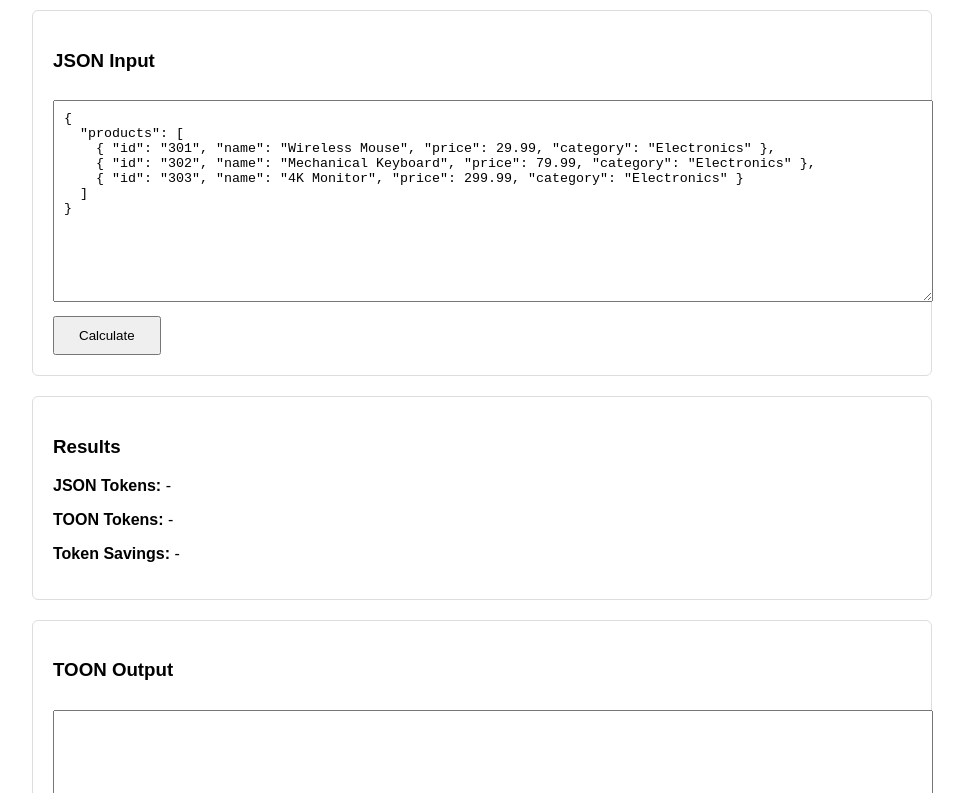
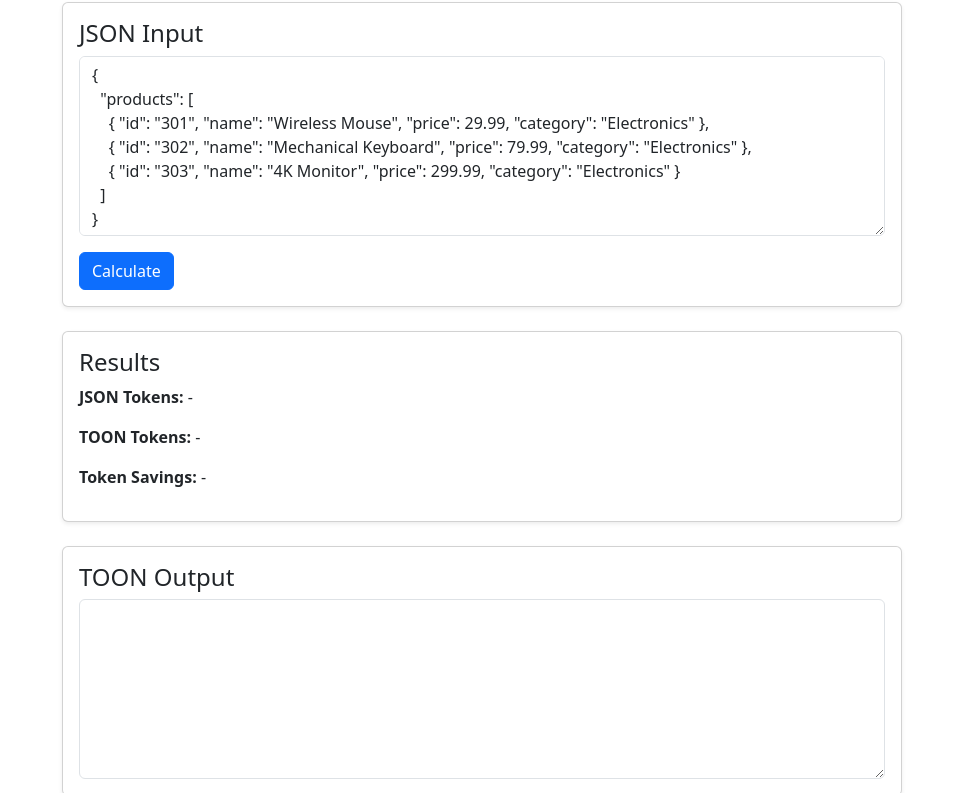
Before and after one commit to Ram612/json-toon-demo, a plain HTML site: page index.html in a window 1280 px wide. Shown: the part 100-893 px from the top of the page, without its empty margins (158-1122 px from the left). Drawn offline with nearby package versions, Linux system fonts and the light colour scheme.

Commit message:
Update index.html

```diff
--- a/index.html
+++ b/index.html
@@ -4,55 +4,79 @@
   <meta charset="UTF-8" />
   <title>JSON vs TOON Comparison Tool</title>
 
+  <!-- Bootstrap -->
+  <link
+    href="https://cdn.jsdelivr.net/npm/bootstrap@5.3.2/dist/css/bootstrap.min.css"
+    rel="stylesheet"
+  />
+
   <style>
-  body { font-family: Arial, sans-serif; padding: 30px; max-width: 900px; margin: auto; }
-  textarea { width: 100%; height: 180px; padding: 10px; margin-top: 10px; }
-  .card { padding: 20px; margin-top: 20px; border: 1px solid #ddd; border-radius: 6px; }
-  button { padding: 10px 24px; margin-top: 10px; cursor: pointer; }
+    body {
+      padding: 30px;
+      max-width: 900px;
+      margin: auto;
+    }
+    textarea {
+      height: 180px;
+    }
+    pre {
+      white-space: pre-wrap;
+    }
   </style>
 
 </head>
 <body>
 
-<h1>JSON vs TOON Token Comparison Tool</h1>
+  <h1 class="mb-4 text-primary">JSON vs TOON Token Comparison Tool</h1>
 
-<div class="card">
-  <h3>JSON Input</h3>
-  <textarea id="jsonInput">{
+  <!-- JSON INPUT -->
+  <div class="card mb-4 shadow-sm">
+    <div class="card-body">
+      <h4 class="card-title">JSON Input</h4>
+
+      <textarea id="jsonInput" class="form-control mt-2">{
   "products": [
     { "id": "301", "name": "Wireless Mouse", "price": 29.99, "category": "Electronics" },
     { "id": "302", "name": "Mechanical Keyboard", "price": 79.99, "category": "Electronics" },
     { "id": "303", "name": "4K Monitor", "price": 299.99, "category": "Electronics" }
   ]
 }</textarea>
-  <button onclick="calculate()">Calculate</button>
+
+      <button class="btn btn-primary mt-3" onclick="calculate()">Calculate</button>
+    </div>
   </div>
 
-<div class="card">
-  <h3>Results</h3>
+  <!-- RESULTS -->
+  <div class="card mb-4 shadow-sm">
+    <div class="card-body">
+      <h4 class="card-title">Results</h4>
+
       <p><strong>JSON Tokens:</strong> <span id="jsonTokens">-</span></p>
       <p><strong>TOON Tokens:</strong> <span id="toonTokens">-</span></p>
       <p><strong>Token Savings:</strong> <span id="savings">-</span></p>
     </div>
-
-<div class="card">
-  <h3>TOON Output</h3>
-  <textarea id="toonOutput" readonly></textarea>
   </div>
 
+  <!-- TOON OUTPUT -->
+  <div class="card shadow-sm">
+    <div class="card-body">
+      <h4 class="card-title">TOON Output</h4>
+
+      <textarea id="toonOutput" class="form-control" readonly></textarea>
+    </div>
+  </div>
+
+  <!-- SCRIPT -->
   <script>
-// --- SIMPLE TOKEN APPROX (browser-safe, no WASM needed) ---
     function estimateTokens(text) {
       if (!text) return 0;
-  return Math.ceil(text.split(/\s+/).length * 1.3); // ~OpenAI tokenization
+      return Math.ceil(text.split(/\s+/).length * 1.3);
     }
 
-// --- JSON → TOON (simple implementation for demo) ---
     function convertToTOON(jsonStr) {
       try {
         const obj = JSON.parse(jsonStr);
 
-    // Expecting { products: [ {...}, {...} ] }
         if (!obj.products || !Array.isArray(obj.products)) {
           return "Invalid format: expected { products: [...] }";
         }
@@ -71,7 +95,6 @@ function convertToTOON(jsonStr) {
       }
     }
 
-// --- MAIN CALC ---
     function calculate() {
       const jsonInput = document.getElementById("jsonInput").value.trim();
       if (!jsonInput) return;
```
Lines whose indentation alone changed are shown as unchanged.
